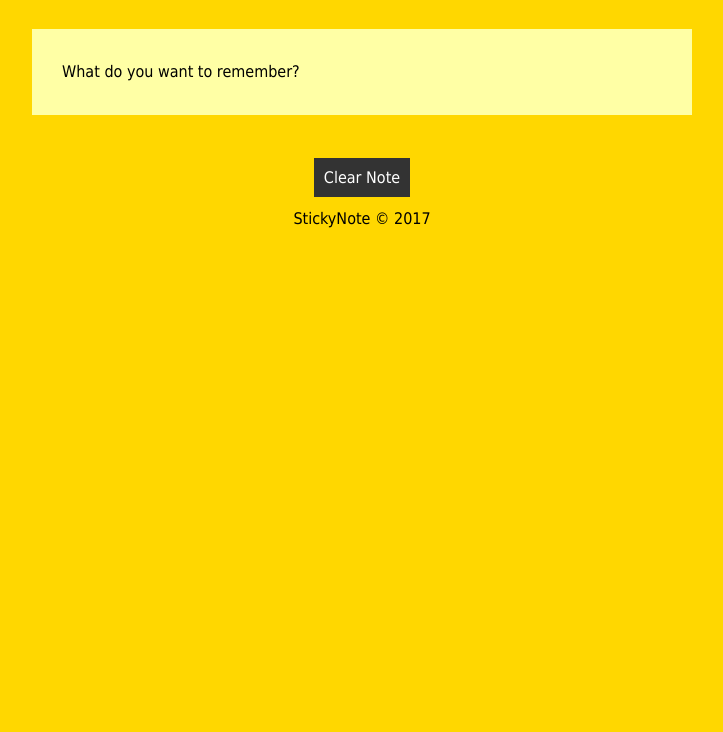
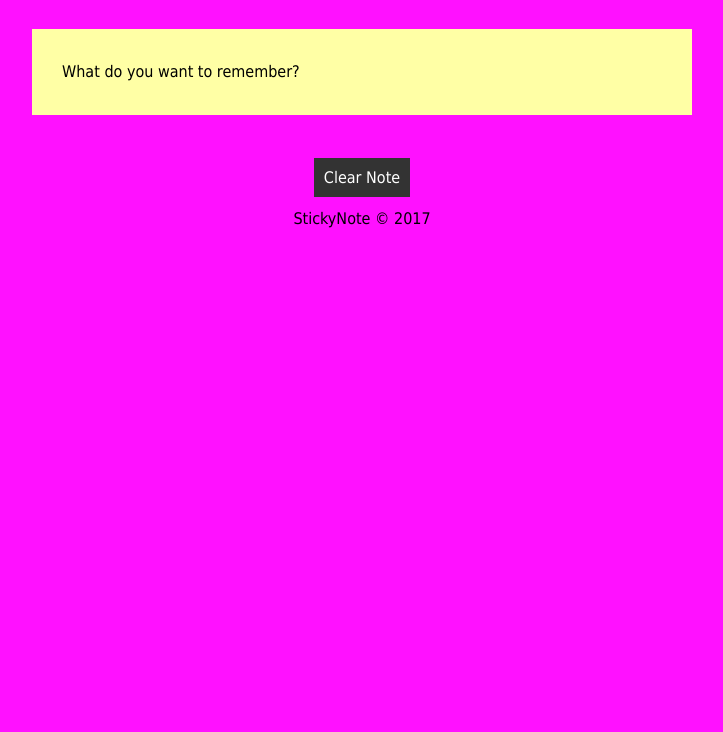
Before and after one commit to m-housni/sticky-note, a plain HTML site: page index.html in a window 1280 px wide. Shown: the part 68-800 px from the top of the page, without its empty margins (278-1001 px from the left). Drawn offline with Linux system fonts and the light colour scheme.

Commit message:
violet background

```diff
--- a/index.html
+++ b/index.html
@@ -6,7 +6,7 @@
         body{
             font-family: Tahoma;
             line-height:1.6em;
-            background: gold;
+            background: #f1f;
         }
 
         header,footer{
```
